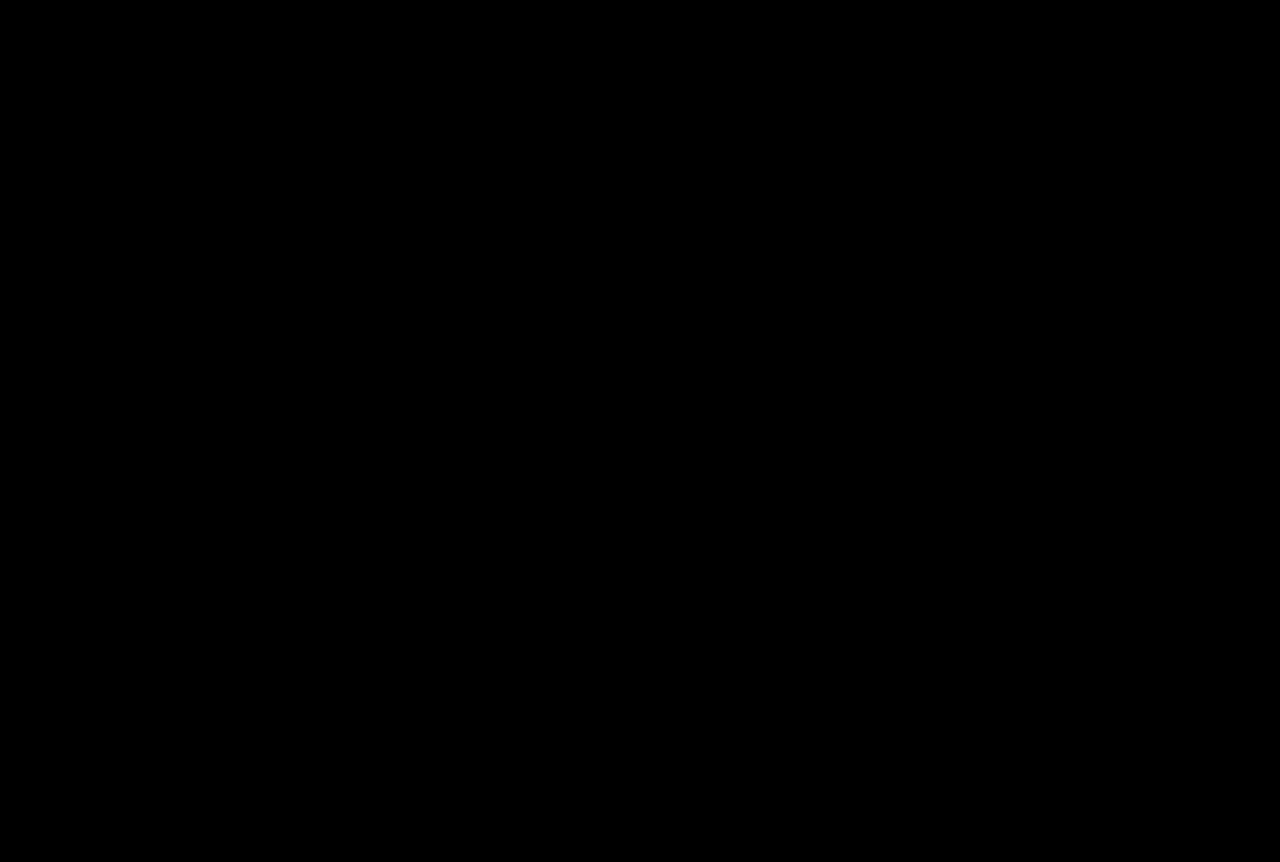
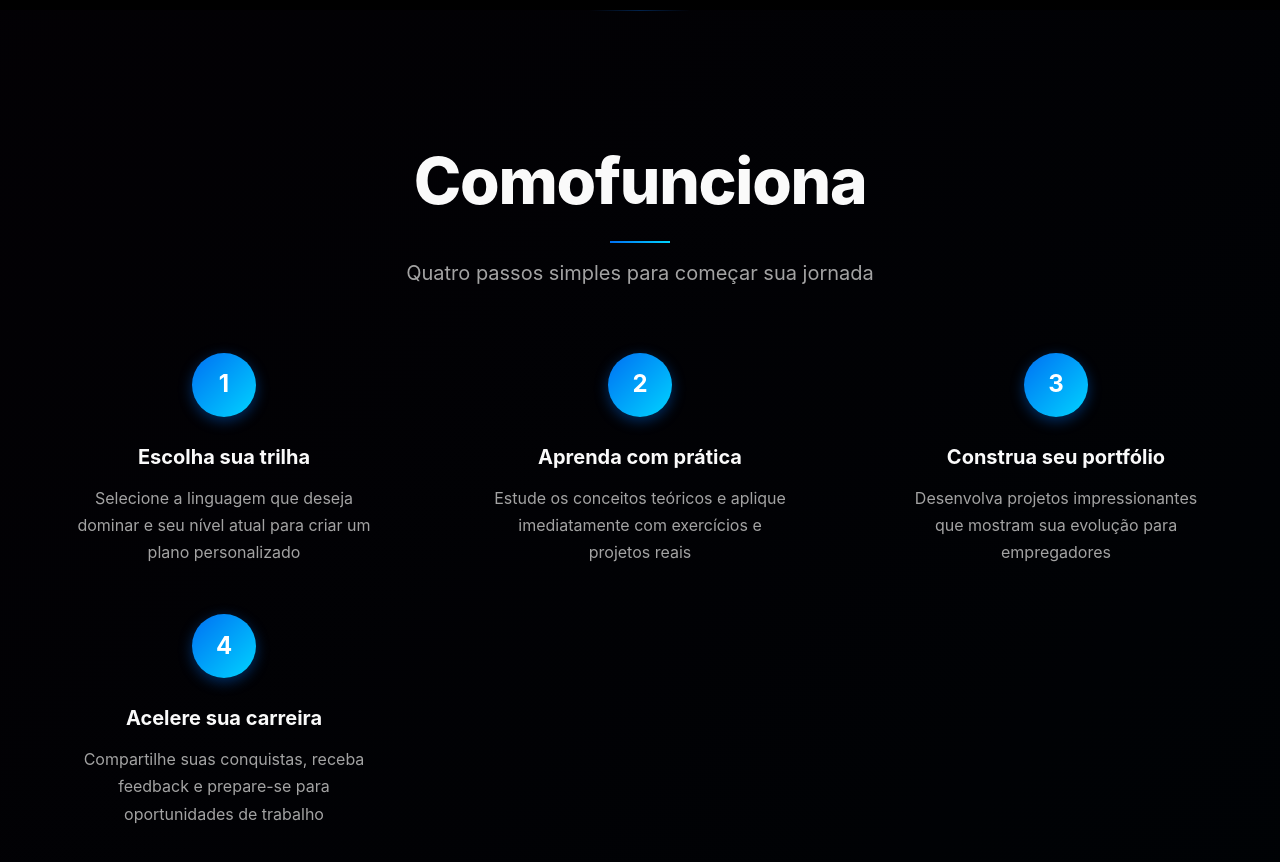
Before and after one commit to felipe-allves/CodeDocs, a React (Vite) app: page / in a window 1280 px wide. Shown: the part 7000-7862 px from the top of the page. Before the commit the page ends 7010 px from the top, so only its background shows below. Built offline with nearby package versions, Linux system fonts and the light colour scheme.

Commit message:
feat: Adicionado componente How-It-Works com styles

```diff
--- a/src/App.jsx
+++ b/src/App.jsx
@@ -8,6 +8,7 @@ import Examples from './componets/Examples/Examples'
 import Api from './componets/Api/Api'
 import About from './componets/About/About'
 import Features from './componets/Features/Features'
+import HowItWorks from './componets/How-it-works/How-it-works'
 
 function App() {
   const [count, setCount] = useState(0)
@@ -22,6 +23,7 @@ function App() {
     <Api/>
     <About/>
     <Features/>
+    <HowItWorks/>
     </>
   )
 }
--- /dev/null
+++ b/src/componets/How-it-works/How-it-works.css
@@ -0,0 +1,90 @@
+section.how-it-works {
+    background: linear-gradient(135deg, rgba(121, 40, 202, 0.02), rgba(0, 118, 255, 0.02));
+}
+
+section.how-it-works .steps {
+    display: grid;
+    grid-template-columns: repeat(auto-fit, minmax(280px, 1fr));
+    gap: 48px;
+    max-width: 1200px;
+    margin: 64px auto 0;
+}
+
+section.how-it-works .steps .step {
+    text-align: center;
+    position: relative;
+}
+
+section.how-it-works .steps .step::before {
+    content: '';
+    position: absolute;
+    top: 32px;
+    left: 100%;
+    width: calc(100% + 48px);
+    height: 2px;
+    background: linear-gradient(90deg, transparent, var(--accent-gray-700), transparent);
+    display: none;
+}
+
+section.how-it-works .steps .step:last-child::before {
+    display: none;
+}
+
+section.how-it-works .steps .step .step-icon {
+    position: relative;
+    margin-bottom: 24px;
+}
+
+section.how-it-works .steps .step .step-icon .step-number {
+    display: inline-flex;
+    align-items: center;
+    justify-content: center;
+    width: 64px;
+    height: 64px;
+    background: linear-gradient(135deg, var(--accent-blue), var(--accent-cyan));
+    color: white;
+    font-size: 24px;
+    font-weight: 700;
+    border-radius: 50%;
+    box-shadow: 0 4px 14px 0 rgb(0 118 255 / 39%);
+    transition: all 0.3s ease;
+}
+
+section.how-it-works .steps .step:hover .step-icon .step-number {
+    transform: scale(1.1);
+    box-shadow: 0 6px 20px rgb(0 118 255 / 50%);
+}
+
+section.how-it-works .steps .step h3 {
+    font-size: 20px;
+    font-weight: 700;
+    margin-bottom: 12px;
+    color: var(--vercel-gray-100);
+}
+
+section.how-it-works .steps .step p {
+    color: var(--vercel-gray-400);
+    line-height: 1.7;
+    max-width: 300px;
+    margin: 0 auto;
+}
+
+@media (min-width: 1024px) {
+    .step::before {
+        display: block;
+    }
+}
+
+@media (max-width: 768px) {
+    .features-grid {
+        grid-template-columns: 1fr;
+    }
+
+    .steps {
+        grid-template-columns: 1fr;
+    }
+
+    .step::before {
+        display: none;
+    }
+}
--- /dev/null
+++ b/src/componets/How-it-works/How-it-works.jsx
@@ -0,0 +1,50 @@
+import React from "react";
+import './How-it-works.css'
+
+function HowItWorks () {
+    return(
+        <section id="how-it-works" className="how-it-works section" aria-labelledby="how-title">
+            <div className="container">
+                <header>
+                    <h2 className="section-title" id="how-title">
+                        <span className="gradient-text">Como</span>
+                        <span className="gradient-text-purple">funciona</span>
+                    </h2>
+                    <p className="section-subtitle">Quatro passos simples para começar sua jornada</p>
+                </header>
+                <ol className="steps">
+                    <div className="step">
+                        <div className="step-icon">
+                            <div className="step-number">1</div>
+                        </div>
+                        <h3>Escolha sua trilha</h3>
+                        <p>Selecione a linguagem que deseja dominar e seu nível atual para criar um plano personalizado</p>
+                    </div>
+                    <div className="step">
+                        <div className="step-icon">
+                            <div className="step-number">2</div>
+                        </div>
+                        <h3>Aprenda com prática</h3>
+                        <p>Estude os conceitos teóricos e aplique imediatamente com exercícios e projetos reais</p>
+                    </div>
+                    <div className="step">
+                        <div className="step-icon">
+                            <div className="step-number">3</div>
+                        </div>
+                        <h3>Construa seu portfólio</h3>
+                        <p>Desenvolva projetos impressionantes que mostram sua evolução para empregadores</p>
+                    </div>
+                    <div className="step">
+                        <div className="step-icon">
+                            <div className="step-number">4</div>
+                        </div>
+                        <h3>Acelere sua carreira</h3>
+                        <p>Compartilhe suas conquistas, receba feedback e prepare-se para oportunidades de trabalho</p>
+                    </div>
+                </ol>
+            </div>
+        </section>
+    )
+}
+
+export default HowItWorks
```
